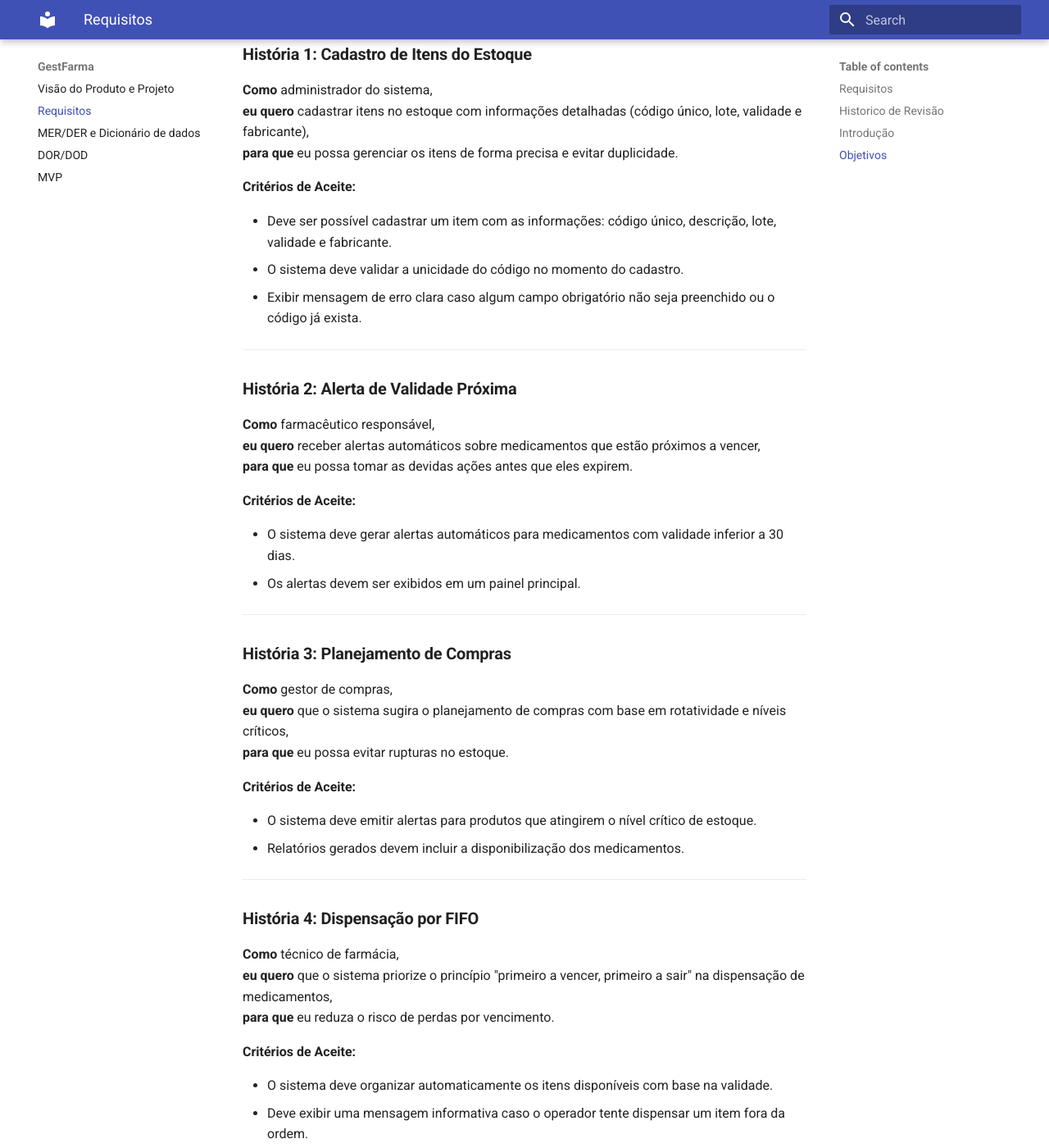
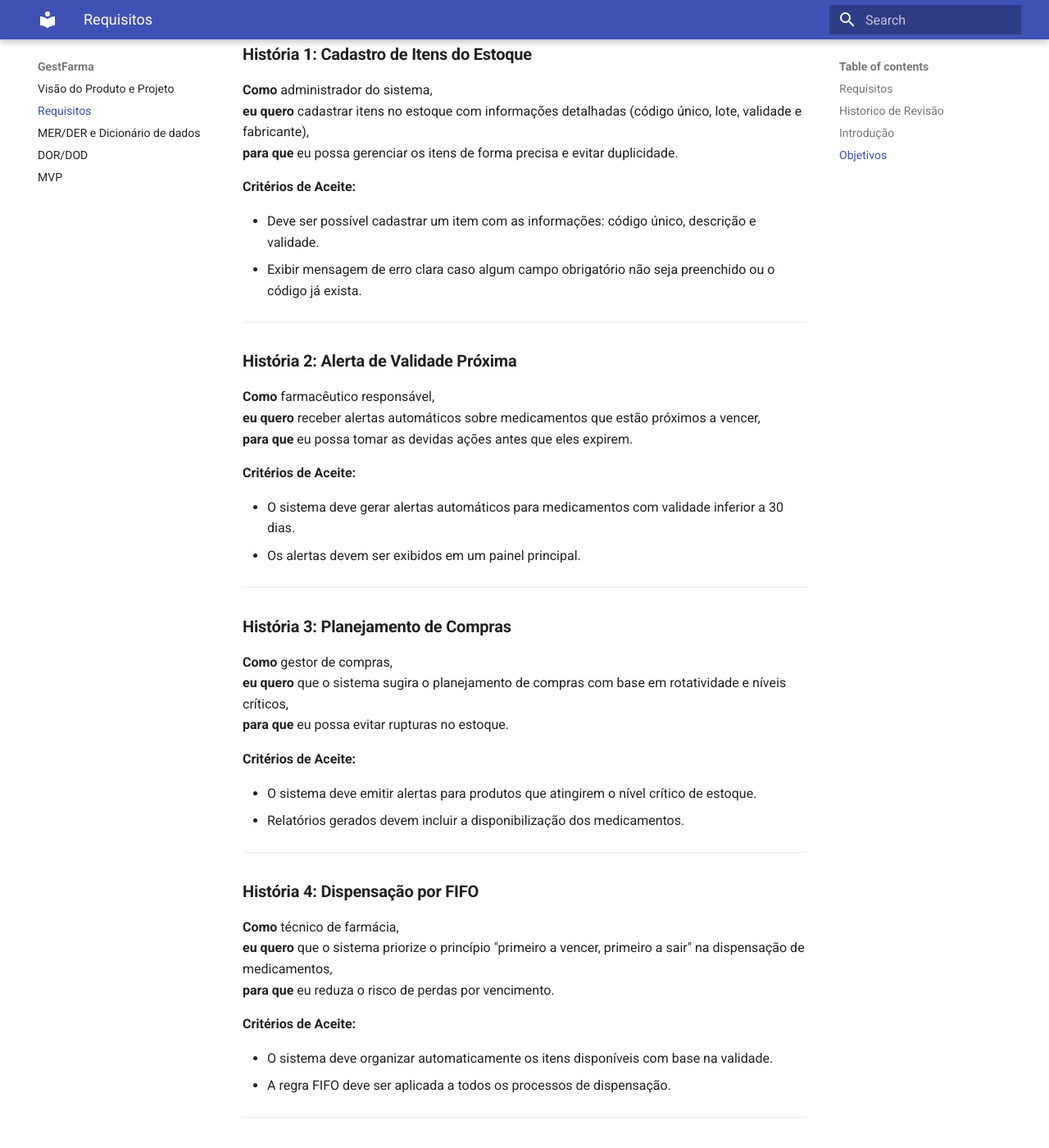
Before and after one commit to FGA-REQ/2024.2-Requisitores, an MkDocs documentation site: the page built from docs/visao-projeto-produto/regrasdenegocio.md, in a window 1280 px wide and 1400 px high, scrolled down 3034 px. Shown: the whole window at 82% size. Built offline with MkDocs 1.6.1 and Material for MkDocs 9.7.7, drawn with Linux system fonts in a browser that asks for light colours; some of the changed text lies outside the part shown.

Commit message:
Update regrasdenegocio.md

```diff
--- a/docs/visao-projeto-produto/regrasdenegocio.md
+++ b/docs/visao-projeto-produto/regrasdenegocio.md
@@ -76,8 +76,7 @@ Descrição: Garantir a segurança no login com senhas fortes e bloqueios autom
 
 **Critérios de Aceite:**
 
-- Deve ser possível cadastrar um item com as informações: código único, descrição, lote, validade e fabricante.
-- O sistema deve validar a unicidade do código no momento do cadastro.
+- Deve ser possível cadastrar um item com as informações: código único, descrição e validade.
 - Exibir mensagem de erro clara caso algum campo obrigatório não seja preenchido ou o código já exista.
 
 ---
@@ -114,7 +113,6 @@ Descrição: Garantir a segurança no login com senhas fortes e bloqueios autom
 **Critérios de Aceite:**
 
 - O sistema deve organizar automaticamente os itens disponíveis com base na validade.
-- Deve exibir uma mensagem informativa caso o operador tente dispensar um item fora da ordem.
 - A regra FIFO deve ser aplicada a todos os processos de dispensação.
 
 ---
@@ -128,7 +126,6 @@ Descrição: Garantir a segurança no login com senhas fortes e bloqueios autom
 
 - O sistema deve permitir criar perfis de acesso (administrador, farmacêutico, técnico e auditor).
 - Usuários com permissão limitada devem ter acesso apenas às funcionalidades pertinentes ao seu perfil.
-- O sistema deve registrar logs de todas as ações realizadas pelos usuários, armazenando por pelo menos 5 anos.
 
 ---
 
```
